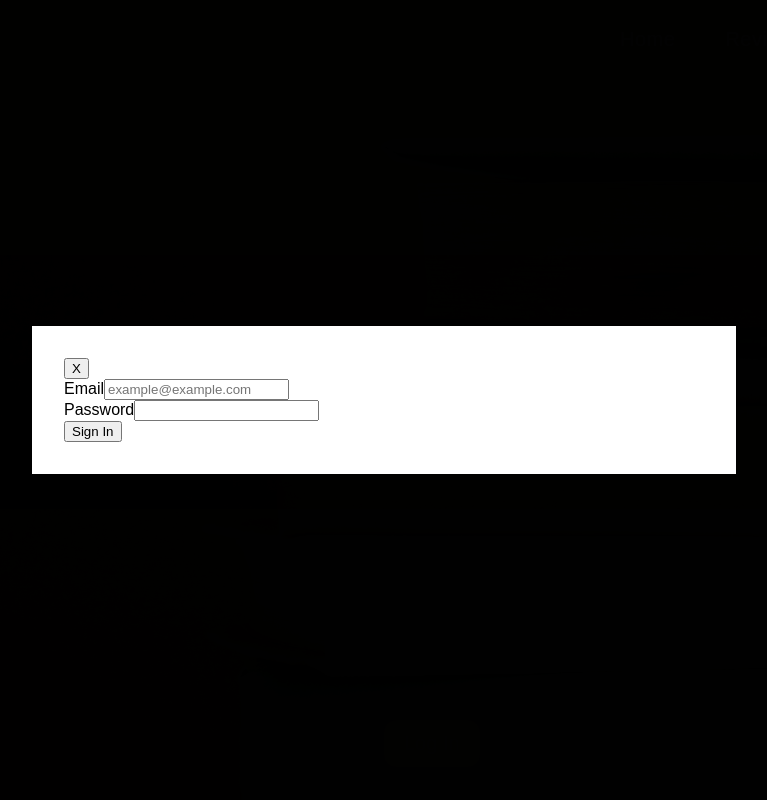
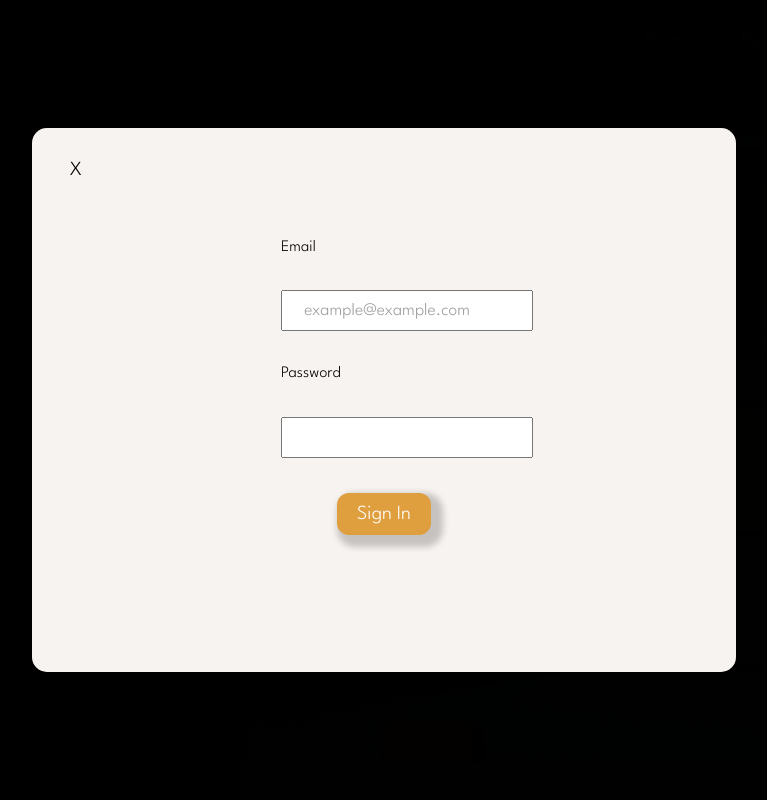
Before and after one commit to Bluepanda93/Book_hub_frontEnd, a React (Create React App) app: page / in a window 1280 px wide. Shown: the top 800 px of the page, without its empty margins (256-1023 px from the left). Built offline with nearby package versions, Linux system fonts and the light colour scheme.

Commit message:
styled form and implemented popup-function

```diff
--- a/src/components/Login.css
+++ b/src/components/Login.css
@@ -1,3 +1,11 @@
+@import url("https://fonts.googleapis.com/css2?family=League+Spartan:wght@300;700&display=swap");
+
+@import url("https://fonts.googleapis.com/css2?family=League+Spartan:wght@300&display=swap");
+* {
+  font-family: "League Spartan", sans-serif;
+  margin: 0;
+}
+
 .popup-form{
     position: fixed;
     top: 0;
@@ -16,6 +24,90 @@
     padding: 32px;
     width: 50%;
     max-width: 640px;
-    background-color: white
-    ;
+    background-color: #f7f3f0;
+    height: 60vh;
+    border-radius: 15px;
 }
+
+
+  form,
+  .input-wrapper {
+    margin: auto;
+    width: 80%;
+    padding: 20px;
+  }
+
+  form label {
+    align-self: flex-start;
+  }
+
+  .input-wrapper {
+    width: 80%;
+    margin: 0;
+    padding: 0;
+  }
+
+  .input-wrapper input {
+    padding: 0.6em 1.2em;
+    margin: 2em auto;
+    width: 100%;
+
+    font-size: 1.1rem;
+    outline: none;
+  }
+
+  input::placeholder {
+    opacity: 0.7;
+  }
+
+  form button {
+
+    background: #e09f3e;
+    border: none;
+    padding: 12px 20px;
+    border-radius: 12px;
+    cursor: pointer;
+    font-size: 20px;
+    box-shadow: 6px 6px 6px 6px rgba(0, 0, 0, 0.2);
+    color: white;
+    align-self: center;
+
+  }
+
+  form button:hover {
+    color:  #f2e9e4;
+    background-color: #a4680e;
+    transition: 0.4s;
+  }
+
+  form button:disabled {
+    opacity: 0.7;
+    cursor: not-allowed;
+  }
+
+  .signin {
+
+    align-items: center;
+    justify-content: center;
+  }
+
+  .col {
+    display: flex;
+    flex-direction: column;
+    align-items: center;
+    justify-content: center;
+    margin-top: 20px;
+  }
+
+  .close-btn{
+    border: none;
+    background-color: #f7f3f0;
+    font-size: 20px;
+    cursor: pointer;
+  }
+
+  .close-btn:hover{
+   color: #e09f3e;
+    transform: scale(0.9);
+    transition: 0.3s;
+  }
```
